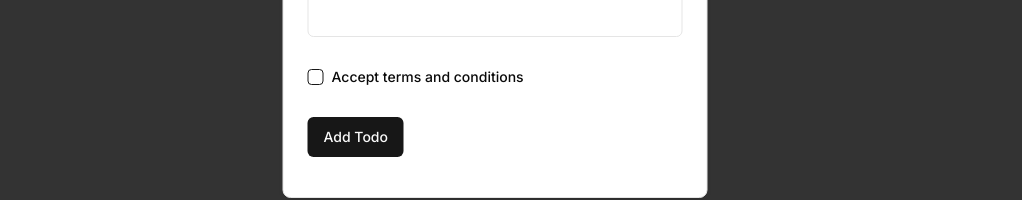
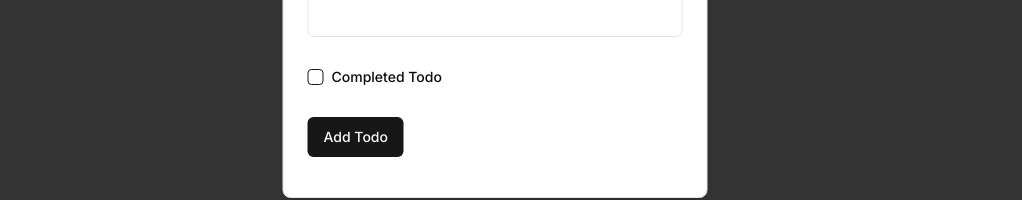
Before and after one commit to MahmoudNasser1242000/fullstack-todo-app-with-nextjs, a Next.js app: page / in a window 1280 px wide. Both pictures are taken after a click on the button "Add Todo". Shown: the part 444-644 px from the top of the page, without its empty margins (145-1167 px from the left). Built offline with nearby package versions, Linux system fonts and the light colour scheme; no server answers; the database is empty.

Commit message:
final-updates

```diff
--- a/src/components/TodoForm.tsx
+++ b/src/components/TodoForm.tsx
@@ -141,7 +141,7 @@ const TodoForm = ({ setOpen, type, todo, userId }: { setOpen: (open: boolean) =>
                                             htmlFor="terms"
                                             className="text-sm font-medium leading-none peer-disabled:cursor-not-allowed peer-disabled:opacity-70"
                                         >
-                                            Accept terms and conditions
+                                            Completed Todo
                                         </label>
                                     </div>
 
```
